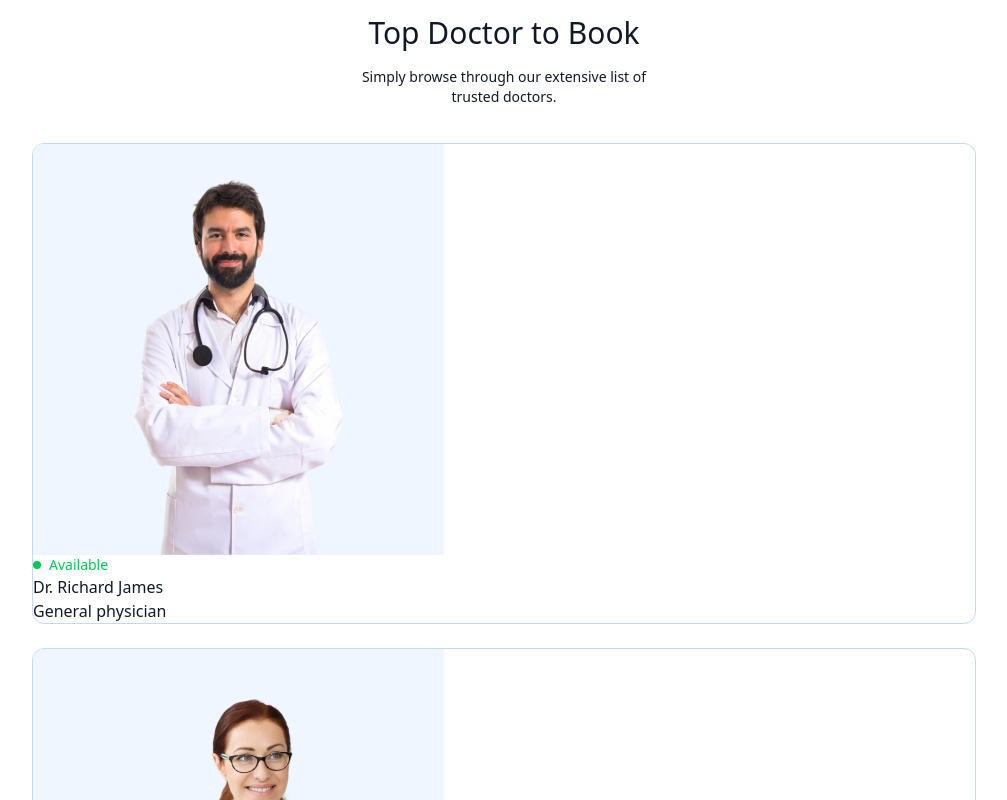
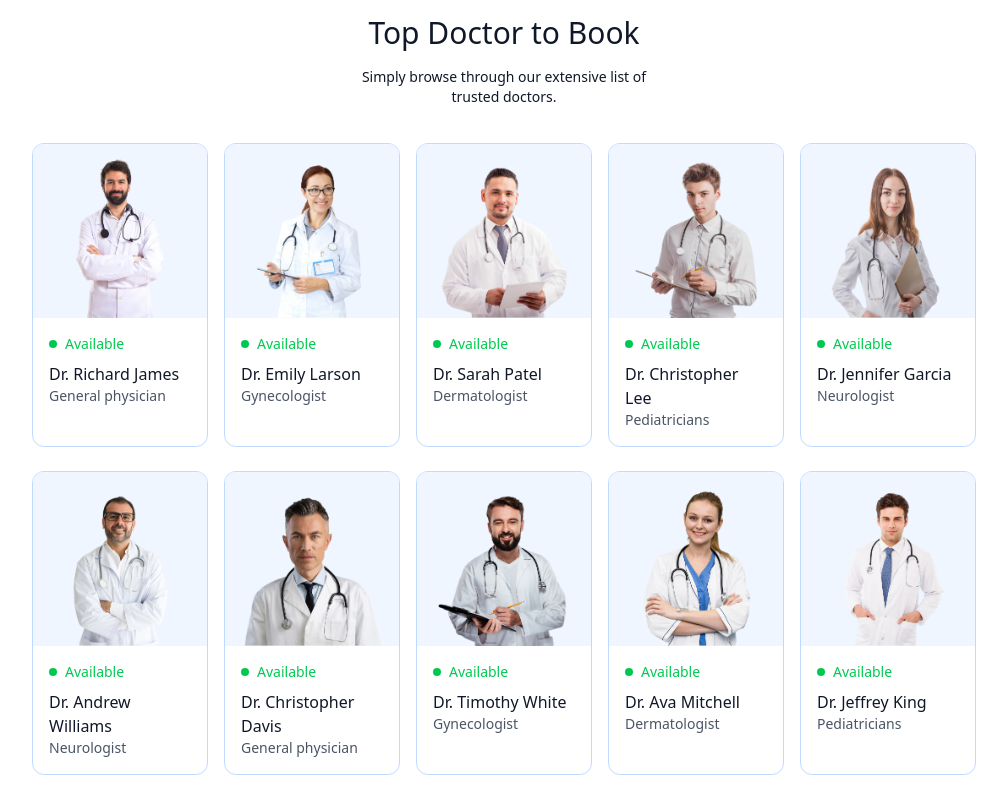
Before and after one commit to Pasindu-himansa/Appointment-booking-web-app, a React (Vite) app in the folder frontend/: page / in a window 1280 px wide. Shown: the part 1140-1940 px from the top of the page, without its empty margins (136-1143 px from the left). Built offline with nearby package versions, Linux system fonts and the light colour scheme.

Commit message:
Top doctors component created

```diff
--- a/frontend/src/components/TopDoctors.jsx
+++ b/frontend/src/components/TopDoctors.jsx
@@ -8,24 +8,32 @@ const TopDoctors = () => {
       <p className="sm:w-1/3 text-center text-sm">
         Simply browse through our extensive list of trusted doctors.
       </p>
-      <div className="w-full grid grid-cols-auto gap-4 pt-5 gap-y-6 px-3 sm:px-0">
+      <div className="w-full grid grid-cols-2 sm:grid-cols-3 lg:grid-cols-5 gap-4 gap-y-6 pt-5 px-3 sm:px-0">
         {doctors.slice(0, 10).map((item, index) => (
           <div
-            className="border border-blue-200 rounded-xl overflow-hidden cursor-pointer hover:translate-y-[-10px] transition-all duration-500"
             key={index}
+            className="border border-blue-200 rounded-xl overflow-hidden cursor-pointer
+                 transform transition-transform duration-500 hover:-translate-y-2"
           >
-            <img className="bg-blue-50" src={item.image} alt="" />
-            <div p-4>
-              <div className="flex items-center gap-2 text-sm text-center text-green-500">
-                <p className="w-2 h-2 bg-green-500 rounded-full"></p>
+            <img
+              className="bg-blue-50 w-full"
+              src={item.image}
+              alt={item.name}
+            />
+
+            <div className="p-4">
+              <div className="flex items-center gap-2 text-sm text-green-500">
+                <span className="w-2 h-2 bg-green-500 rounded-full"></span>
                 <p>Available</p>
               </div>
-              <p>{item.name}</p>
-              <p>{item.speciality}</p>
+
+              <p className="mt-2 font-medium">{item.name}</p>
+              <p className="text-sm text-gray-600">{item.speciality}</p>
             </div>
           </div>
         ))}
       </div>
+
       <button className="bg-blue-50 text-gray-600 px-12 py-3 rounded-full mt-10">
         more
       </button>
--- a/frontend/src/index.css
+++ b/frontend/src/index.css
@@ -1,7 +1,4 @@
 @import "tailwindcss";
-@tailwind base;
-@tailwind components;
-@tailwind utilities;
 
 .active hr {
   @apply block;
```
